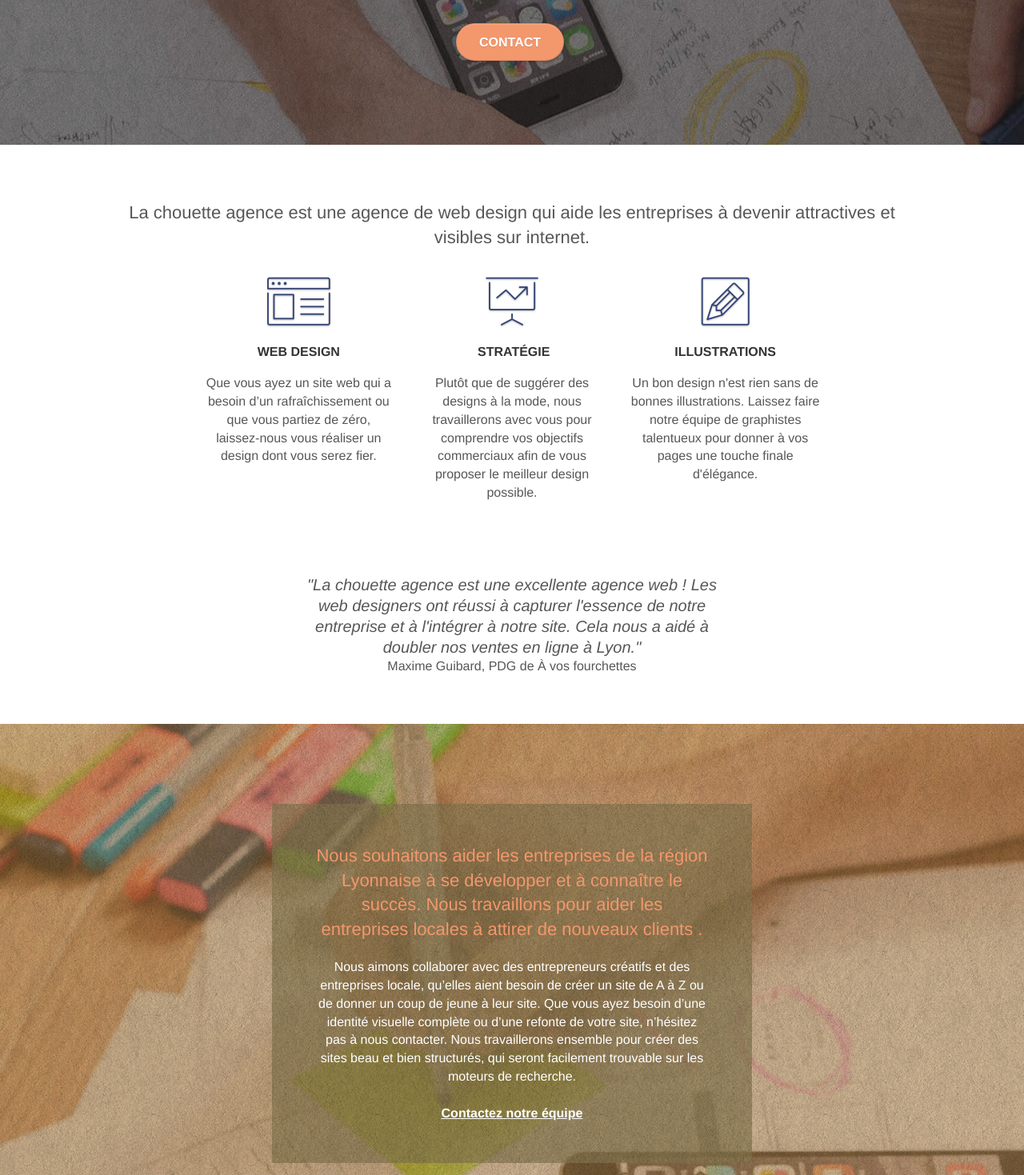
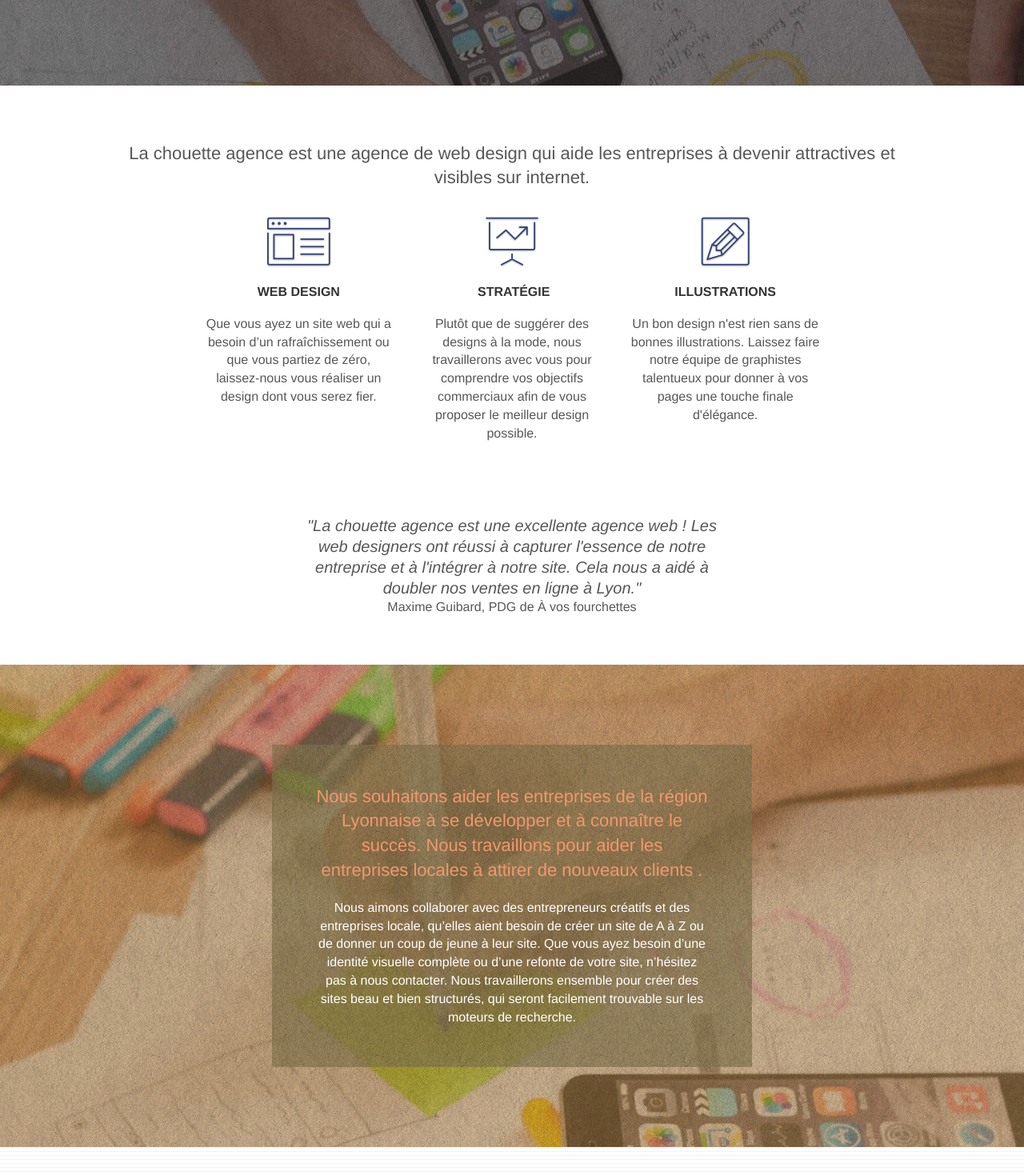
Before and after one commit to thibaudmarti/ThibaudMarti_4_15072021, a plain HTML site: page index.html in a window 1280 px wide. Shown: the part 351-1820 px from the top of the page at 80% size. Drawn offline with Linux system fonts and the light colour scheme.

Commit message:
remove redundant links

```diff
--- a/index.html
+++ b/index.html
@@ -62,9 +62,9 @@
 								<h1 class="text-center hero-bloc-text tc-white ">
 									La chouette agence.
 								</h1>
-								<div class="text-center">
+								<!-- <div class="text-center">
 									<a href="contact.html" class="btn btn-lg btn-clean btn-rd cta-hero btn-atomic-tangerine" id="cta-hero">Contact</a>
-								</div>
+								</div> -->
 							</div>
 						</div>
 					</div>
@@ -133,7 +133,7 @@
 						Nous souhaitons aider les entreprises de la région Lyonnaise à se développer et à connaître le succès. Nous travaillons pour aider les entreprises locales à attirer de nouveaux clients .<br>
 					</h2>
 					<p class="text-center white">
-						Nous aimons collaborer avec des entrepreneurs créatifs et des entreprises locale, qu’elles aient besoin de créer un site de A à Z ou de donner un coup de jeune à leur site. Que vous ayez besoin d’une identité visuelle complète ou d’une refonte de votre site, n’hésitez pas à nous contacter. Nous travaillerons ensemble pour créer des sites beau et bien structurés, qui seront facilement trouvable sur les moteurs de recherche. <br><br><a class="ltc-white bold-link" href="contact.html">Contactez notre équipe</a><br>
+						Nous aimons collaborer avec des entrepreneurs créatifs et des entreprises locale, qu’elles aient besoin de créer un site de A à Z ou de donner un coup de jeune à leur site. Que vous ayez besoin d’une identité visuelle complète ou d’une refonte de votre site, n’hésitez pas à nous contacter. Nous travaillerons ensemble pour créer des sites beau et bien structurés, qui seront facilement trouvable sur les moteurs de recherche.
 					</p>
 				</div>
 			</div>
```
Also changed, not shown: contact.html (+2 -2 lines).
